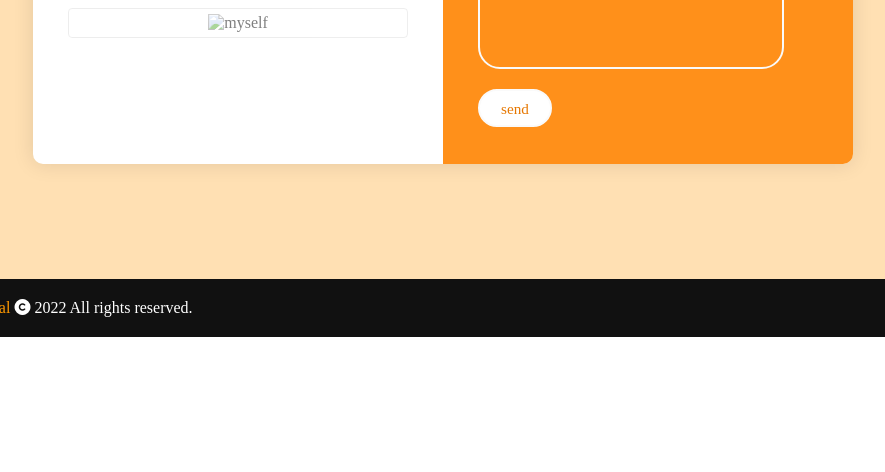
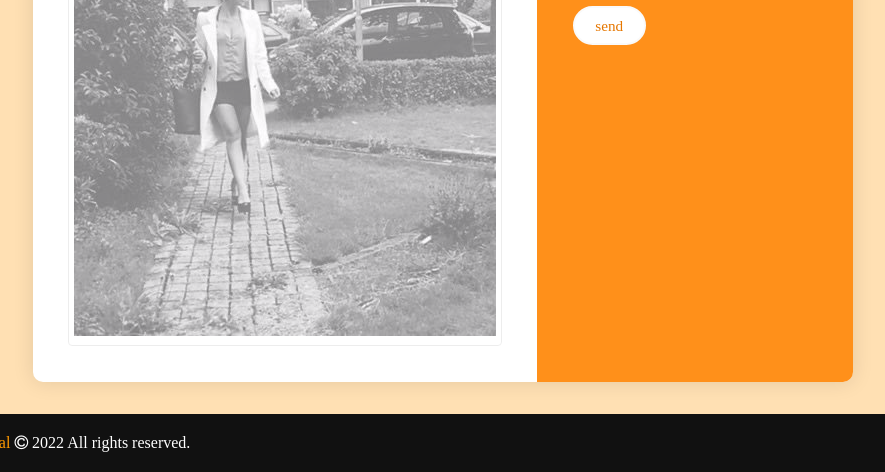
Before and after one commit to christinaghazal/AboutMe, a plain HTML site: page index.html in a window 1280 px wide. Shown: the part 2815-3287 px from the top of the page, without its empty margins (197-1082 px from the left). Before the commit the page ends 3152 px from the top, so only its background shows below. Drawn offline with nearby package versions, Linux system fonts and the light colour scheme.

Commit message:
corecct img

```diff
--- a/index.html
+++ b/index.html
@@ -11,7 +11,7 @@
         <script src="js/index.js"></script>
         <link rel="stylesheet" href="css/style.css">
         <link rel="stylesheet" href="css/all.min.css">
-
+        <link rel="stylesheet" href="https://cdnjs.cloudflare.com/ajax/libs/font-awesome/4.2.0/css/font-awesome.css" integrity="sha512-YTuMx+CIxXa1l+j5aDPm98KFbVcYFNhlr2Auha3pwjHCF1lLbY9/ITQQlsUzdM1scW45kHC5KNib4mNa1IFvJg==" crossorigin="anonymous" referrerpolicy="no-referrer" />
     </head>
     <body>
         <nav class="navbar">
@@ -46,7 +46,7 @@
             <h2 class="title">Career summary</h2>
             <div class="about-content">
               <div class="column left">
-                <img src="../chris/img/0.jpeg">
+                <img src="./img/0.jpeg">
               </div>
               <div class="column right">
                 <div class="text">Resume <span>summary</span></div>
@@ -143,7 +143,7 @@
                     <p> ghazal.christina85@gmail.com </p>
                   </div>
                   <div class="img">
-                    <img src="../chris/img/0-2.jpeg " alt="myself">
+                    <img src="./img/0-2.jpeg " alt="myself">
                   </div>
                 </div>
               </div>
```
